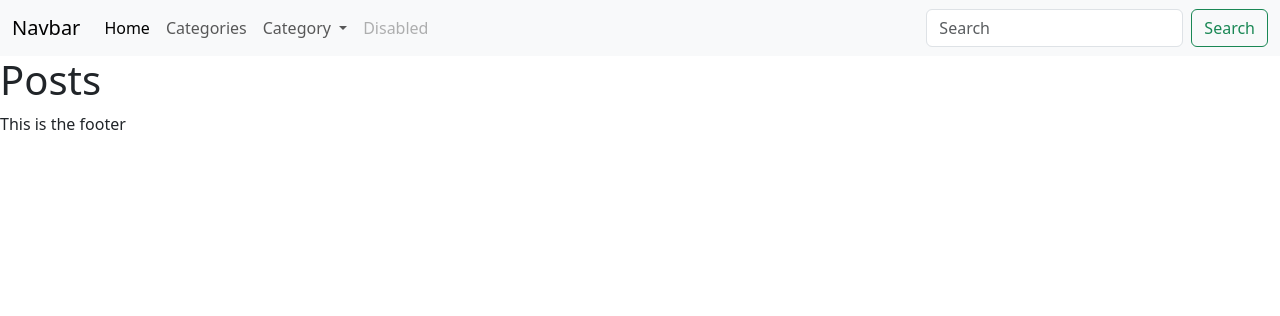
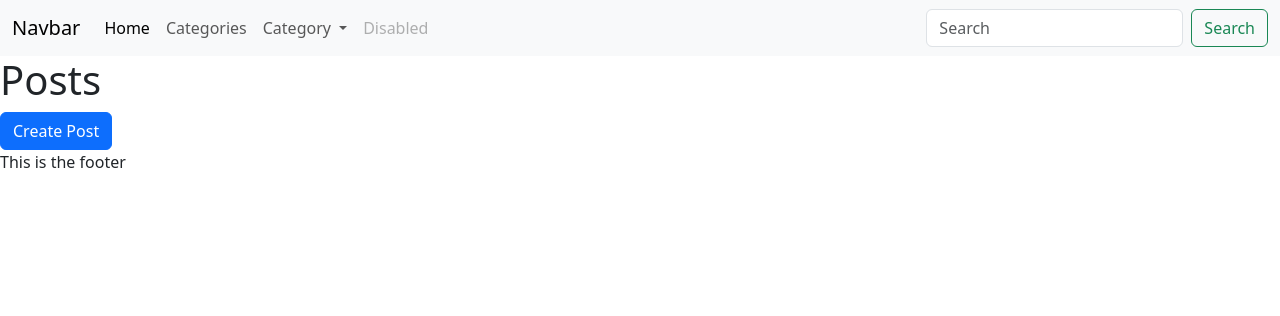
Before and after one commit to songlei1979/simple_blog_2025s2, a Django app: page / in a window 1280 px wide. Shown: the top 316 px of the page. Run offline with Django 5.2, Linux system fonts and the light colour scheme; data that the repository does not hold is empty.

Commit message:
have image problem, create view done

```diff
--- a/blog/urls.py
+++ b/blog/urls.py
@@ -1,7 +1,7 @@
 from django.urls import path
 
 from blog.views import index, Post_detail, Category_list, Category_detail, Category_update, Post_update, base_view, \
-    search
+    search, Post_delete, Post_create
 
 urlpatterns = [
     path("", index.as_view(), name="home"),
@@ -15,5 +15,11 @@ urlpatterns = [
     path("category_update/<int:pk>",
          Category_update.as_view(),
          name="category_update"),
-    path("search/", search, name="search")
+    path("search/", search, name="search"),
+    path("post_delete/<int:pk>",
+         Post_delete.as_view(),
+         name="post_delete"),
+    path("post_create/",
+         Post_create.as_view(),
+         name="post_create")
 ]
--- a/blog/views.py
+++ b/blog/views.py
@@ -1,6 +1,6 @@
 from django.shortcuts import render
 from django.urls import reverse_lazy
-from django.views.generic import ListView, DetailView, UpdateView
+from django.views.generic import ListView, DetailView, UpdateView, DeleteView, CreateView
 
 from blog.models import Post, Category
 
@@ -40,9 +40,19 @@ class Category_update(UpdateView):
 
 def search(request):
     query = request.POST.get("search_context")
-
     posts = Post.objects.filter(body__icontains=query)
     print("type", type(posts))
     return render(request,
                   "search.html",
                   {"posts": posts})
+
+class Post_delete(DeleteView):
+    model = Post
+    template_name = "post_delete.html"
+    success_url = reverse_lazy("home")
+
+class Post_create(CreateView):
+    model = Post
+    template_name = "post_create.html"
+    fields = "__all__"
+    success_url = reverse_lazy("home")
--- a/templates/category_update.html
+++ b/templates/category_update.html
@@ -5,7 +5,7 @@
 
 {% block content %}
 <h1>Update Category</h1>
-    <form method="post" action="">
+    <form method="post" enctype='multipart/form-data'>
            {% csrf_token %}
         {{ form.as_p }}
     <button>Update</button>
--- a/templates/index.html
+++ b/templates/index.html
@@ -5,6 +5,10 @@
 
 {% block content %}
     <h1>Posts</h1>
+    <a href="{% url 'post_create' %}"
+       class="btn btn-primary">
+        Create Post
+    </a>
     {% for post in object_list %}
         <p>
             <a href="{% url 'post_detail' post.pk %}" class="link-info link-offset-2 link-underline-opacity-25 link-underline-opacity-100-hover">
@@ -13,7 +17,7 @@
             <a href="{% url 'post_update' post.pk %}" class="btn btn-secondary">
                 Edit
             </a>
-            <a href="#" class="btn btn-danger">
+            <a href="{% url 'post_delete' post.pk %}" class="btn btn-danger">
                 Delete
             </a>
         </p>
```
Also changed, not shown: templates/post_create.html (added, +13 -0 lines), templates/post_delete.html (added, +16 -0 lines).
